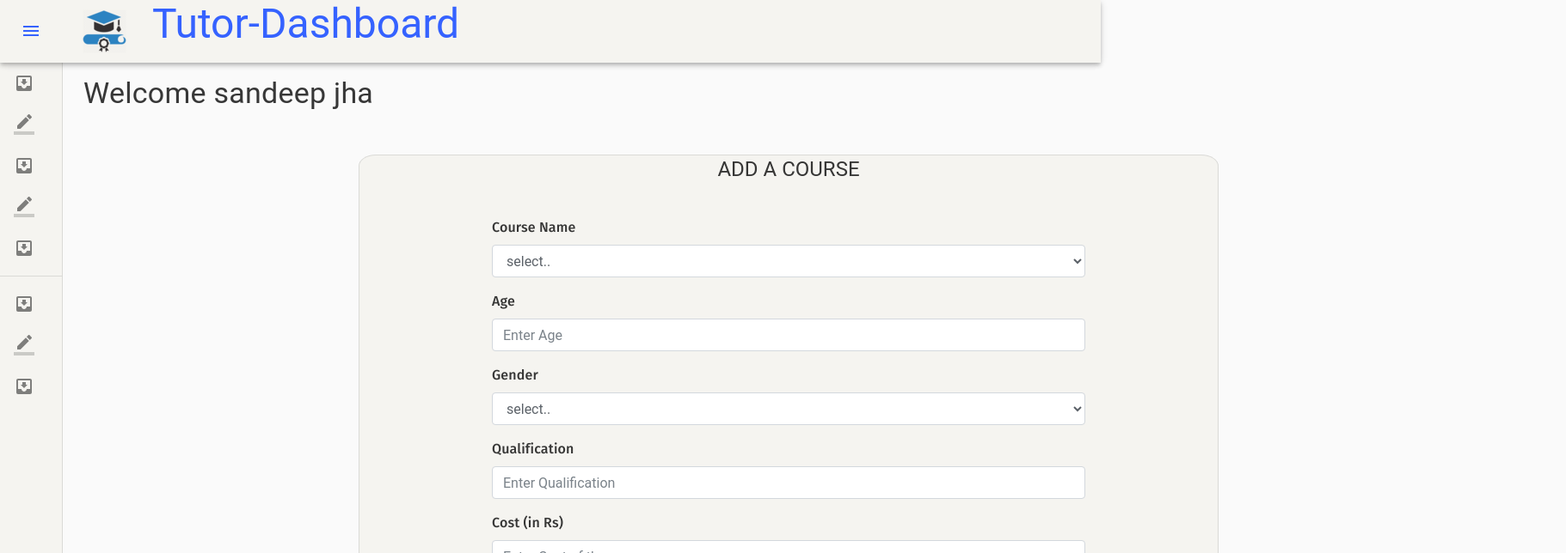
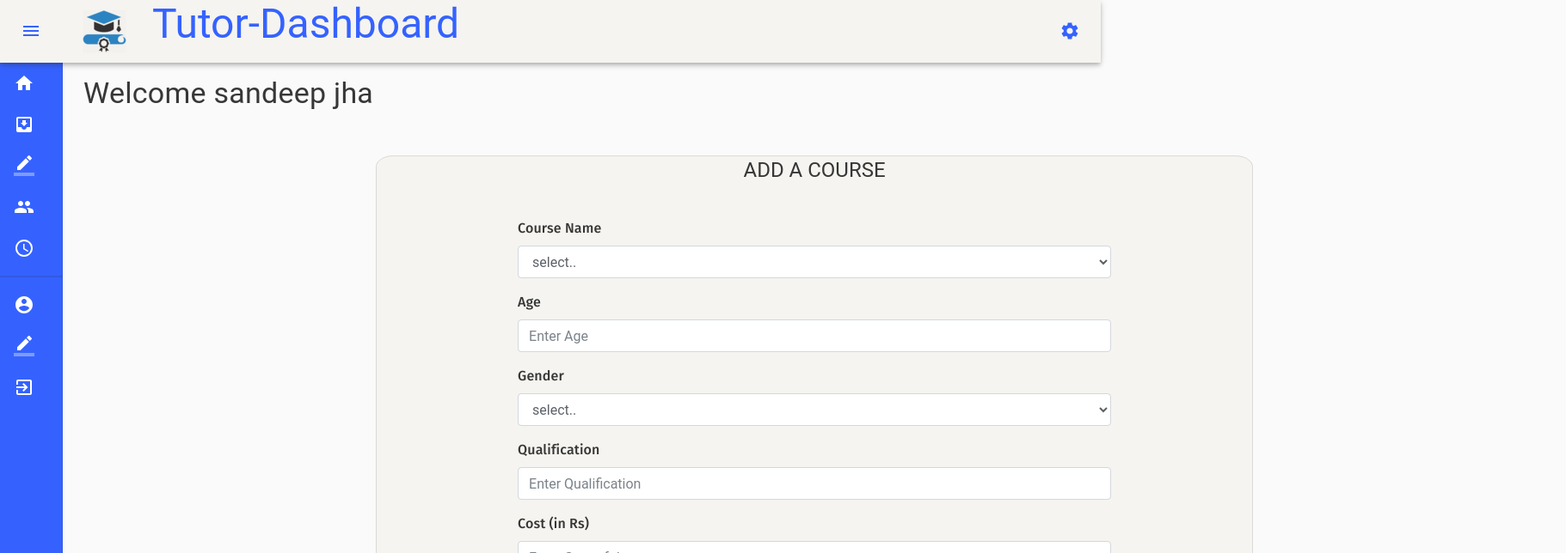
Before and after one commit to abhi93wari/tutorhunt-frontend, a React (Create React App) app: page /dashboard in a window 1280 px wide. Shown: the top 644 px of the page at 86% size, 1821 px wide, since content can reach past the window. Built offline with nearby package versions, Linux system fonts and the light colour scheme; sample sign-in values are in the browser's storage; a web font is replaced by a local one.

Commit message:
Implemented Protected Routing

```diff
--- a/src/App.js
+++ b/src/App.js
@@ -5,13 +5,14 @@ import {  BrowserRouter as Router, Switch, Route, Link } from "react-router-dom"
 
 import Front from "./components/front2.js"
 import SignUp from "./components/signup.js";
-import Home from "./components/Home.js";
 import Dashboard from "./components/Dashboard.js";
 import Login from './components/login.js';
 import SignInTutor from "./components/login-tutor2.js";
 import SignUp_Tutor from "./components/signup_tutor.js";
 // import { render } from '@testing-library/react';
 import SignIn from "./components/login-student2.js";
+import Protected from './components/Protected';
+import Protected2 from './components/Protected2';
 
 export default class App extends Component{
   constructor(){
@@ -37,21 +38,17 @@ export default class App extends Component{
                 {...props}
               />
             )} />
-            <Route exact
-            path={"/sign-in-tutor"}
-            render={props => (
-              <SignInTutor
-                {...props}
+            <Protected exact
+              path={"/sign-in-tutor"}
+              component={SignInTutor}
               />
-            )} />
+
           <Route path="/sign-up" component={SignUp} />
           <Route path="/sign-up-tutor" component={SignUp_Tutor} />
-          <Route exact
+          <Protected2 exact
             path={"/dashboard"}
-            render={props => (
-              <Dashboard
-                {...props} />
-                )}/>
+            component={Dashboard}
+            />
         </Switch>
 
       </div>
--- a/src/components/Dashboard.js
+++ b/src/components/Dashboard.js
@@ -1,4 +1,5 @@
-import {React , useState} from 'react';
+import {React , useEffect, useState} from 'react';
+import {Redirect} from 'react-router-dom';
 import clsx from 'clsx';
 import { makeStyles, useTheme } from '@material-ui/core/styles';
 import {Drawer,AppBar,Toolbar,List,CssBaseline,Typography,Divider,IconButton,ListItem,ListItemIcon,ListItemText} from '@material-ui/core';
@@ -13,6 +14,12 @@ import logo from './dash-icon.png';
 import Button from '@material-ui/core/Button';
 import { propTypes } from 'react-bootstrap/esm/Image';
 import BorderColorIcon from '@material-ui/icons/BorderColor';
+import SettingsIcon from '@material-ui/icons/Settings';
+import HomeIcon from '@material-ui/icons/Home';
+import PeopleIcon from '@material-ui/icons/People';
+import ScheduleIcon from '@material-ui/icons/Schedule';
+import AccountCircleIcon from '@material-ui/icons/AccountCircle';
+import ExitToAppIcon from '@material-ui/icons/ExitToApp';
 import Card from '@material-ui/core/Card';
 
 const drawerWidth = 240;
@@ -80,7 +87,8 @@ const useStyles = makeStyles((theme) => ({
     [theme.breakpoints.up('sm')]: {
       width: theme.spacing(9) + 1,
     },
-    backgroundColor:'#F4F3eF',
+    backgroundColor:'#1F51FF',
+    // backgroundColor:'#F4F3eF',
   },
   toolbar: {
     display: 'flex',
@@ -98,9 +106,10 @@ const useStyles = makeStyles((theme) => ({
     margin: theme.spacing(3, 100, 10),
   },
   card: {
-    maxWidth: 1000,
-    marginLeft: 320,
-    marginTop: 50,
+    maxWidth: 'auto',
+    marginLeft: '20%',
+    marginTop: '3%',
+    marginRight:'20%',
     borderRadius: '2%'
   },
 
@@ -147,16 +156,16 @@ function MiniDrawer(props) {
       },
       body: JSON.stringify(payload)
     })
-      // .then(res => res.json())
+      .then(res => res.json())
       .then((data) => {
-
-          if(data !== 'Course_Registered'){
+          console.log(data.response);
+          if(data.response === 'Course_Registered'){
 
             alert("Course Registered Successfully");
 
           }
           else{
-            alert("Invalid data entered...");
+            alert("Course not registered successfully , invalid data entered...");
           }
         }
         )
@@ -176,7 +185,9 @@ function MiniDrawer(props) {
       document.courseform.reset();
     }
 
+    function onSelect(){
 
+    }
 
   return (
     <div className={classes.root}>
@@ -201,10 +212,11 @@ function MiniDrawer(props) {
             <MenuIcon />
           </IconButton>
           <ThemeProvider theme={font}>
-          <img src={logo} style={{marginRight:'30px'}} />
+          <img src={logo} style={{marginRight:30}} />
           <Typography variant="h3" display='inline' gutterBottom>
             Tutor-Dashboard
           </Typography>
+          <SettingsIcon style={{marginLeft:'auto'}} gutterBottom/>
           </ThemeProvider>
         </Toolbar>
       </AppBar>
@@ -226,25 +238,47 @@ function MiniDrawer(props) {
             {theme.direction === 'rtl' ? <ChevronRightIcon /> : <ChevronLeftIcon />}
           </IconButton>
         </div>
+        <Divider/>
+
+        <List>
+            <ListItem button onClick={onSelect}>
+              <ListItemIcon style={{color:'white'}}><HomeIcon /></ListItemIcon>
+              <ListItemText primary="Home" />
+            </ListItem>
+            <ListItem button >
+              <ListItemIcon style={{color:'white'}}><InboxIcon /></ListItemIcon>
+              <ListItemText primary="Add Course" />
+            </ListItem>
+            <ListItem button >
+              <ListItemIcon style={{color:'white'}}><BorderColorIcon /></ListItemIcon>
+              <ListItemText primary="Update Course" />
+            </ListItem>
+            <ListItem button >
+              <ListItemIcon style={{color:'white'}}><PeopleIcon /></ListItemIcon>
+              <ListItemText primary="Students List" />
+            </ListItem>
+            <ListItem button >
+              <ListItemIcon style={{color:'white'}}><ScheduleIcon /></ListItemIcon>
+              <ListItemText primary="Timetable" />
+            </ListItem>
+        </List>
+
         <Divider />
+        <Divider/>
+
         <List>
-          {['Add Course','Update Course','Students', 'TimeTable','Revenue'].map((text, index) => (
-            <ListItem button key={text}>
-
-              <ListItemIcon>{index % 2 === 0 ? <InboxIcon /> : <BorderColorIcon />}</ListItemIcon>
-              <ListItemText primary={text} />
+            <ListItem button >
+              <ListItemIcon style={{color:'white'}}><AccountCircleIcon /></ListItemIcon>
+              <ListItemText primary="View Profile" />
             </ListItem>
-
-          ))}
-        </List>
-        <Divider />
-        <List>
-          {['View Profile', 'Update Profile','Logout'].map((text, index) => (
-            <ListItem button key={text}>
-              <ListItemIcon>{index % 2 === 0 ? <InboxIcon /> : <BorderColorIcon/>}</ListItemIcon>
-              <ListItemText primary={text} />
+            <ListItem button >
+              <ListItemIcon style={{color:'white'}}><BorderColorIcon /></ListItemIcon>
+              <ListItemText primary="Update Profile" />
             </ListItem>
-          ))}
+            <ListItem button >
+              <ListItemIcon style={{color:'white'}}><ExitToAppIcon /></ListItemIcon>
+              <ListItemText primary="Logout" />
+            </ListItem>
         </List>
       </Drawer>
       <main className={classes.content}>
--- /dev/null
+++ b/src/components/Protected.js
@@ -0,0 +1,31 @@
+import { render } from '@testing-library/react';
+import React from 'react';
+import { Redirect,Route } from 'react-router-dom';
+import Dashboard from "./Dashboard"
+import Front from './front2';
+
+const Protected = ({component:Cmp,...rest}) => (
+    <Route
+    {...rest}
+        render={(props) => (
+            localStorage.getItem('token')?(
+            <Cmp {...props}/>
+            ):
+            <Redirect to='/sign-in-tutor'/>
+        )
+        }
+
+        {...rest}
+        render={(props) => (
+            localStorage.getItem('role')?(
+            <Cmp {...props}/>
+            ):
+            <Redirect to='/'/>
+        )
+        }
+
+        />
+
+)
+
+export default Protected;
--- /dev/null
+++ b/src/components/Protected2.js
@@ -0,0 +1,21 @@
+import { render } from '@testing-library/react';
+import React from 'react';
+import { Redirect,Route } from 'react-router-dom';
+
+
+const Protected2 = ({component:Cmp,...rest}) => (
+    <Route
+    {...rest}
+        render={(props) => (
+            localStorage.getItem('token')?(
+            <Cmp {...props}/>
+            ):
+            <Redirect to='/sign-in-tutor'/>
+        )
+        }
+
+        />
+
+)
+
+export default Protected2;
--- a/src/components/front2.js
+++ b/src/components/front2.js
@@ -1,4 +1,4 @@
-import React from 'react';
+import {React , useEffect} from 'react';
 import Button from '@material-ui/core/Button';
 import CssBaseline from '@material-ui/core/CssBaseline';
 import Grid from '@material-ui/core/Grid';
@@ -66,14 +66,20 @@ export default function Front() {
 
   let history = useHistory();
 
+  useEffect(() => {
+    localStorage.clear();
+  });
+
   function handletutor(e){
       e.preventDefault();
     //  this.setState({role:"tutor"});
+    localStorage.setItem("role","tutor");
       history.push("/sign-in-tutor");
   }
   function handleStudent(e) {
       e.preventDefault();
       //this.setState({role:"student"});
+      localStorage.setItem("role","student");
       history.push('/sign-in-student');
   }
 
--- a/src/components/login-student2.js
+++ b/src/components/login-student2.js
@@ -99,7 +99,9 @@ export default function SignIn() {
                   if(data.jwttoken !== 'T'){
                    // this.setState.loggedInStatus="LOGGED_IN";
                     console.log(data.jwttoken);
-                    // this.props.changeName(data.name);
+                    console.log(data.role);
+                    console.log(data.name);
+                    // props.changeName(data.name);
                     // this.props.changeToken(data.token)
                     // this.props.changeUser(data.username)
                     // this.props.changeRole(data.role)
--- a/src/components/login-tutor2.js
+++ b/src/components/login-tutor2.js
@@ -1,4 +1,4 @@
-import React, { useState } from 'react';
+import React, { useState,useEffect } from 'react';
 import Avatar from '@material-ui/core/Avatar';
 import Button from '@material-ui/core/Button';
 import CssBaseline from '@material-ui/core/CssBaseline';
@@ -104,6 +104,11 @@ function SignInTutor(props) {
                     // this.props.changeUser(data.username)
                     // this.props.changeRole(data.role)
                     // this.props.changeEmail(data.email)
+                    localStorage.setItem("token", JSON.stringify(data.jwttoken));
+                    localStorage.setItem("loginstatus", "true");
+                    // if(localStorage.getItem("token") === data.jwttoken){
+
+                    // }
                     history.push("/dashboard");
 
                   }
@@ -114,7 +119,9 @@ function SignInTutor(props) {
                 )
            }
 
-
+        useEffect(() => {
+          localStorage.removeItem("token");
+        });
 
          function handleSubmit(e) {
            e.preventDefault();
```
Also changed, not shown: src/components/home.js (added, +11 -0 lines), src/components/Tabs/AddCourse.js (added), 1 other file (tests, documents, lock files or other folders).
